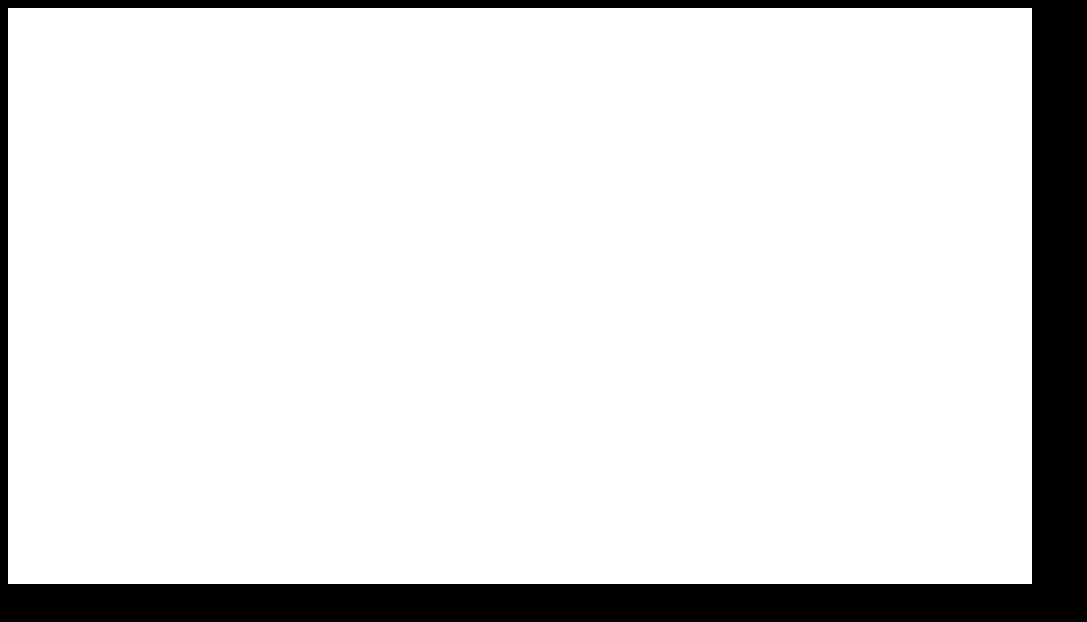
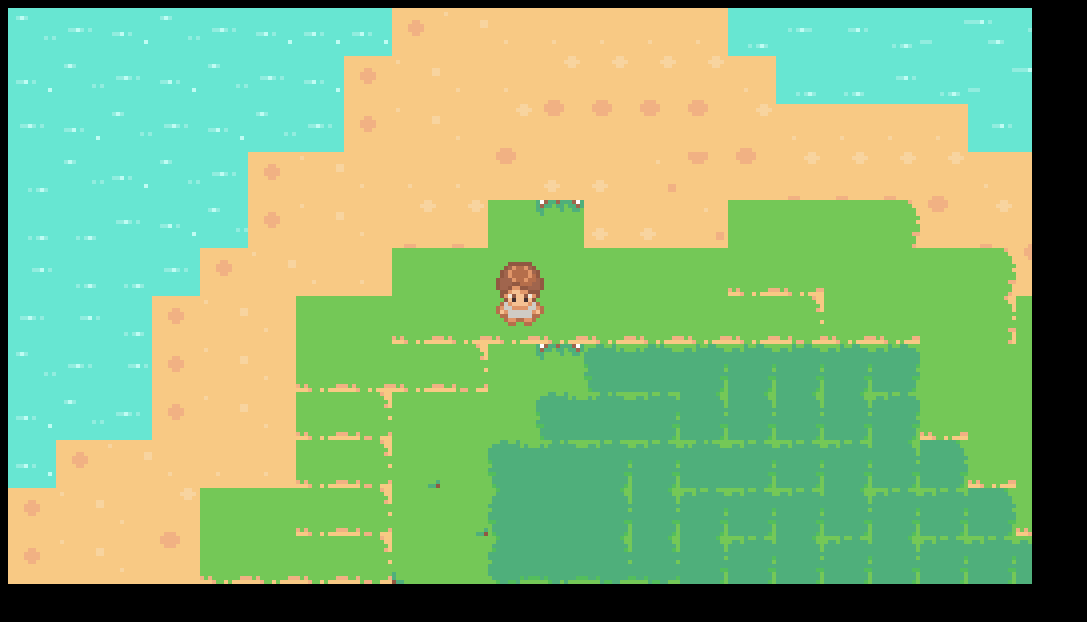
Before and after one commit to lokisk1155/Run, a website: page index.html in a window 1280 px wide. Shown: the whole page, without its empty margins (0-1087 px from the left). Drawn offline with Linux system fonts and the light colour scheme.

Commit message:
map/player works

```diff
--- a/index.js
+++ b/index.js
@@ -1,18 +1,29 @@
 const canvas = document.querySelector('canvas')
+const ctx = canvas.getContext('2d')
 
 canvas.width = 1024
 canvas.height = 576
-
-const ctx = canvas.getContext('2d')
 
 ctx.fillStyle = 'white'
 ctx.fillRect(0, 0, canvas.width, canvas.height)
 
 const image = new Image()
-image.src = 'PelletTown.png'
+image.src = 'map.png'
 
+const playerImage = new Image()
+playerImage.src = 'playerDown.png'
 
-image.onLoad = () => {
-    console.log(ctx)
+image.onload = () => {
     ctx.drawImage(image, 0, 0)
+    ctx.drawImage(
+        playerImage,
+        0,
+        0,
+        playerImage.width / 4,
+        playerImage.height,
+        canvas.width / 2 - (playerImage.width / 4) / 2,
+        canvas.height / 2 - playerImage.height / 2,
+        playerImage.width / 4,
+        playerImage.height
+        )
 }
```
Also changed, not shown: index.html (+0 -1 lines), PelletTown.png (deleted), map.png (added), playerDown.png (added), playerLeft.png (added), playerRight.png (added), playerUp.png (added), 1 other file.
